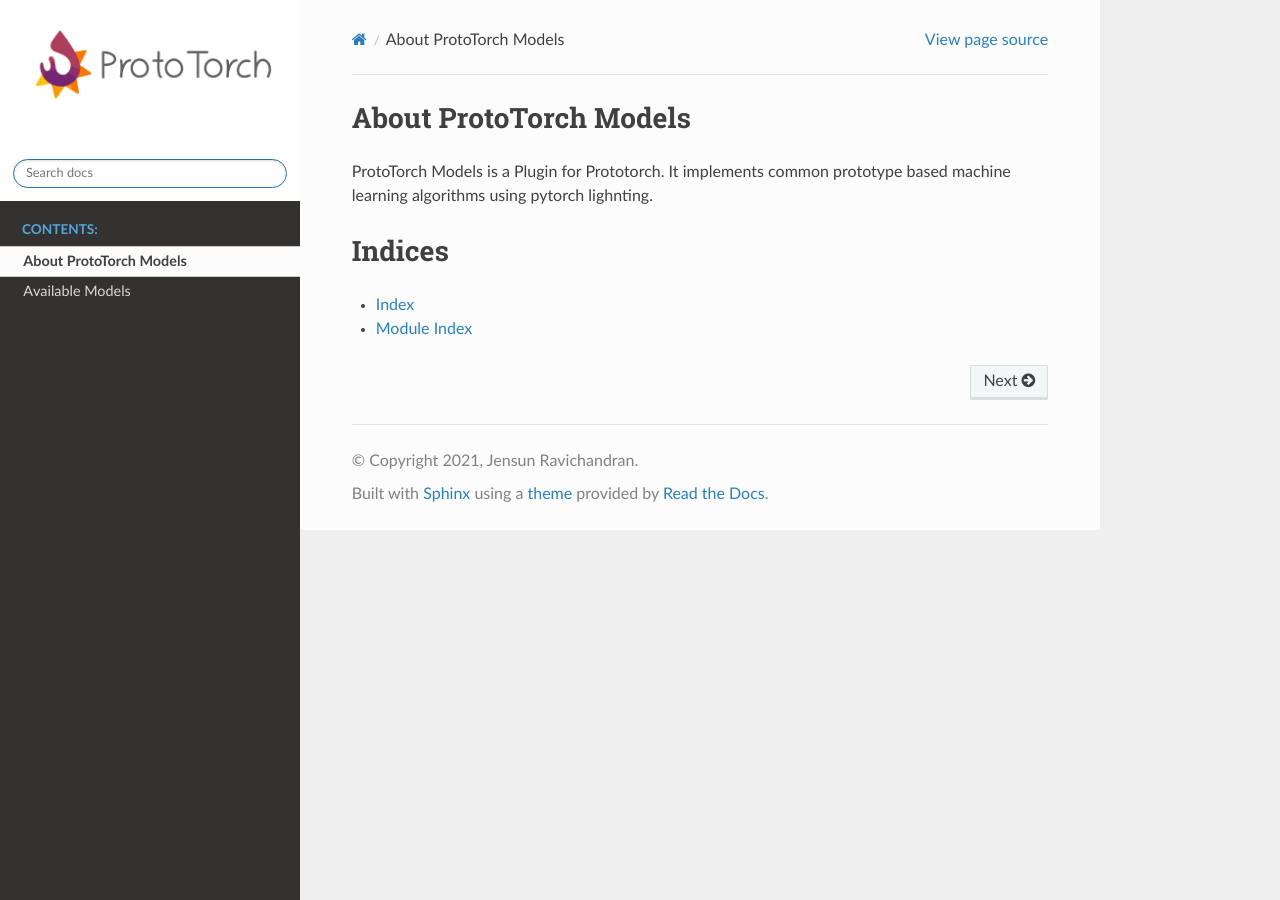
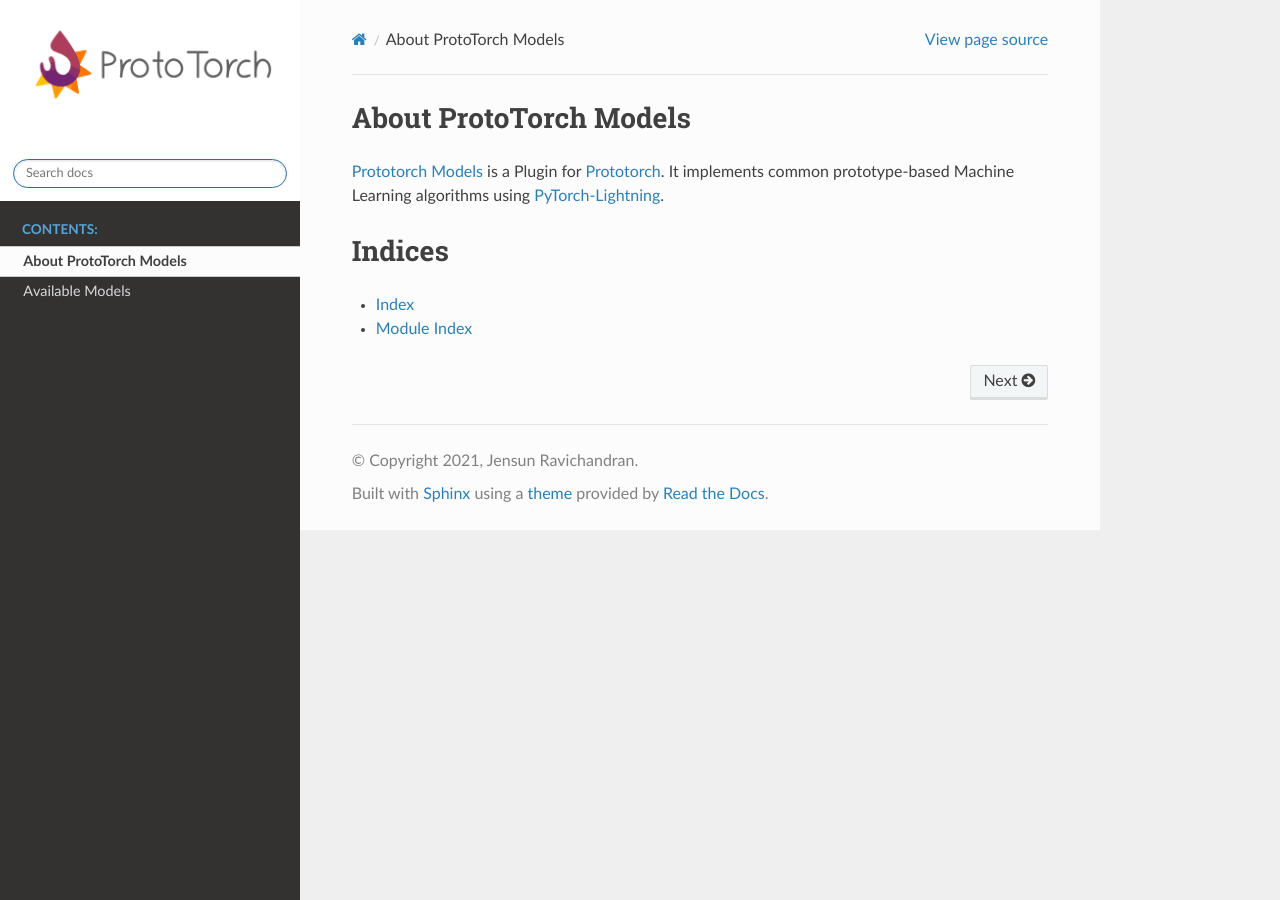
Before and after one commit to si-cim/prototorch_models, a Sphinx documentation site: the page built from docs/source/index.rst, in a window 1280 px wide. Built offline with Sphinx 7.4.7 and the Read the Docs theme 2.0.0, drawn with Linux system fonts in a browser that asks for light colours; nearby versions of some CDN libraries; formulas are drawn with MathJax 3.

Commit message:
Add links

```diff
--- a/docs/source/index.rst
+++ b/docs/source/index.rst
@@ -13,8 +13,10 @@
    self
    models
 
-ProtoTorch Models is a Plugin for Prototorch.
-It implements common prototype based machine learning algorithms using pytorch lighnting.
+`Prototorch Models <https://github.com/si-cim/prototorch_models>`_ is a Plugin
+for `Prototorch <https://github.com/si-cim/prototorch>`_. It implements common
+prototype-based Machine Learning algorithms using `PyTorch-Lightning
+<https://www.pytorchlightning.ai/>`_.
 
 Indices
 =======
```
